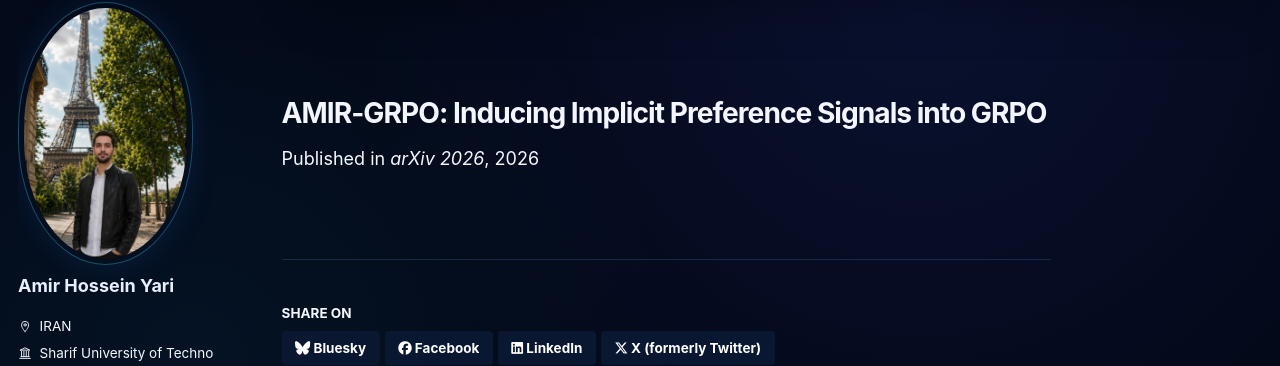
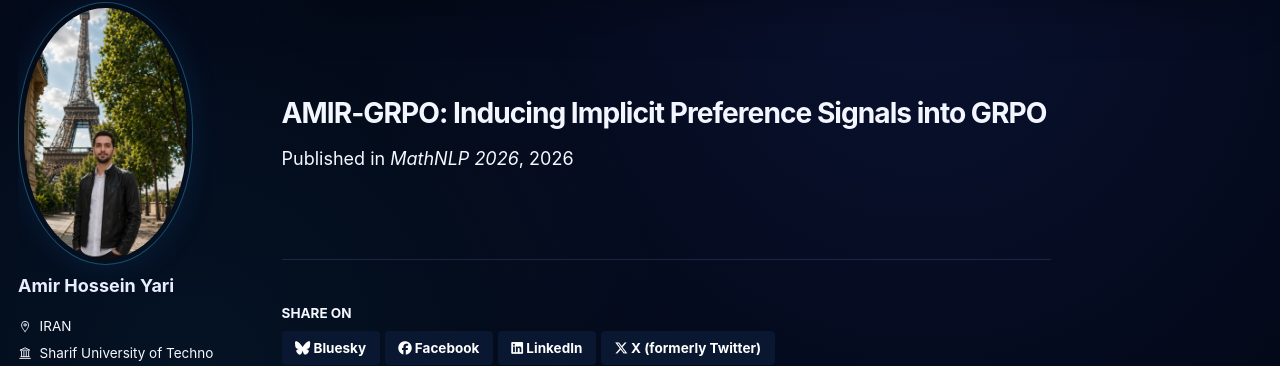
Before and after one commit to AmirHosseinYari2002/AmirHosseinYari2002.github.io, a Jekyll site: the page built from _publications/2026-AMIR-GRPO.md, in a window 1280 px wide. Shown: the part 104-470 px from the top of the page. Built offline with Jekyll 4.4.1, drawn with Linux system fonts in a browser that asks for light colours; a script that is not in the unit is left out.

Commit message:
Update AMIR-GRPO for MathNLP 2026

```diff
--- a/_data/news.yaml
+++ b/_data/news.yaml
@@ -1,3 +1,5 @@
+- date: 2026-09-06
+  description: 'Our paper, "AMIR-GRPO: Inducing Implicit Preference Signals into GRPO," has been accepted to MathNLP 2026, co-located with EMNLP 2026.'
 - date: 2026-04-06
   description: "2 Papers accepted at ACL 2026"
 - date: 2025-05-16
--- a/_data/publication_venues.yml
+++ b/_data/publication_venues.yml
@@ -4,6 +4,11 @@
 acl:
   label: "ACL"
   logo: "/assets/images/venues/acl.png"
+  preprint: false
+  wordmark: false
+
+mathnlp:
+  label: "MathNLP"
   preprint: false
   wordmark: false
 
--- a/_publications/2026-AMIR-GRPO.md
+++ b/_publications/2026-AMIR-GRPO.md
@@ -1,10 +1,11 @@
 ---
 title: "AMIR-GRPO: Inducing Implicit Preference Signals into GRPO"
 year: 2026
-date: 2026-02-01
+date: 2026-09-06
 authors: "<u>Amir Hossein Yari</u>, Fajri Koto"
-venue: "arXiv 2026"
-venue_id: "arxiv"
+venue: "MathNLP 2026"
+venue_id: "mathnlp"
+location: "Budapest, Hungary"
 paper_url: "https://arxiv.org/abs/2601.03661"
 code_url: "https://github.com/AmirHosseinYari2002/AMIR-GRPO"
 abstract: "Despite its effectiveness for post-training reasoning models, group relative policy optimization (GRPO) suffers from several key limitations. Specifically, it introduces response-level length bias, weakly penalizes low-quality trajectories, and reduces rich intra-group preference information to a simplified scalar reward, limiting direct pairwise comparison between reasoning trajectories. To address these issues, we propose <strong><code>AMIR-GRPO</code></strong>, which augments GRPO with an implicit DPO-style contrastive regularizer constructed directly from intra-group reward rankings, without requiring additional annotations. This mechanism strengthens suppression of low-reward trajectories, mitigates length bias, and converts each rollout group into a denser set of supervision constraints. Across multiple mathematical reasoning benchmarks, <strong><code>AMIR-GRPO</code></strong> consistently outperforms strong GRPO baselines, achieves clearer separation between correct and incorrect reasoning chains, and delivers broader coverage beyond instances solved by standard GRPO."
```
